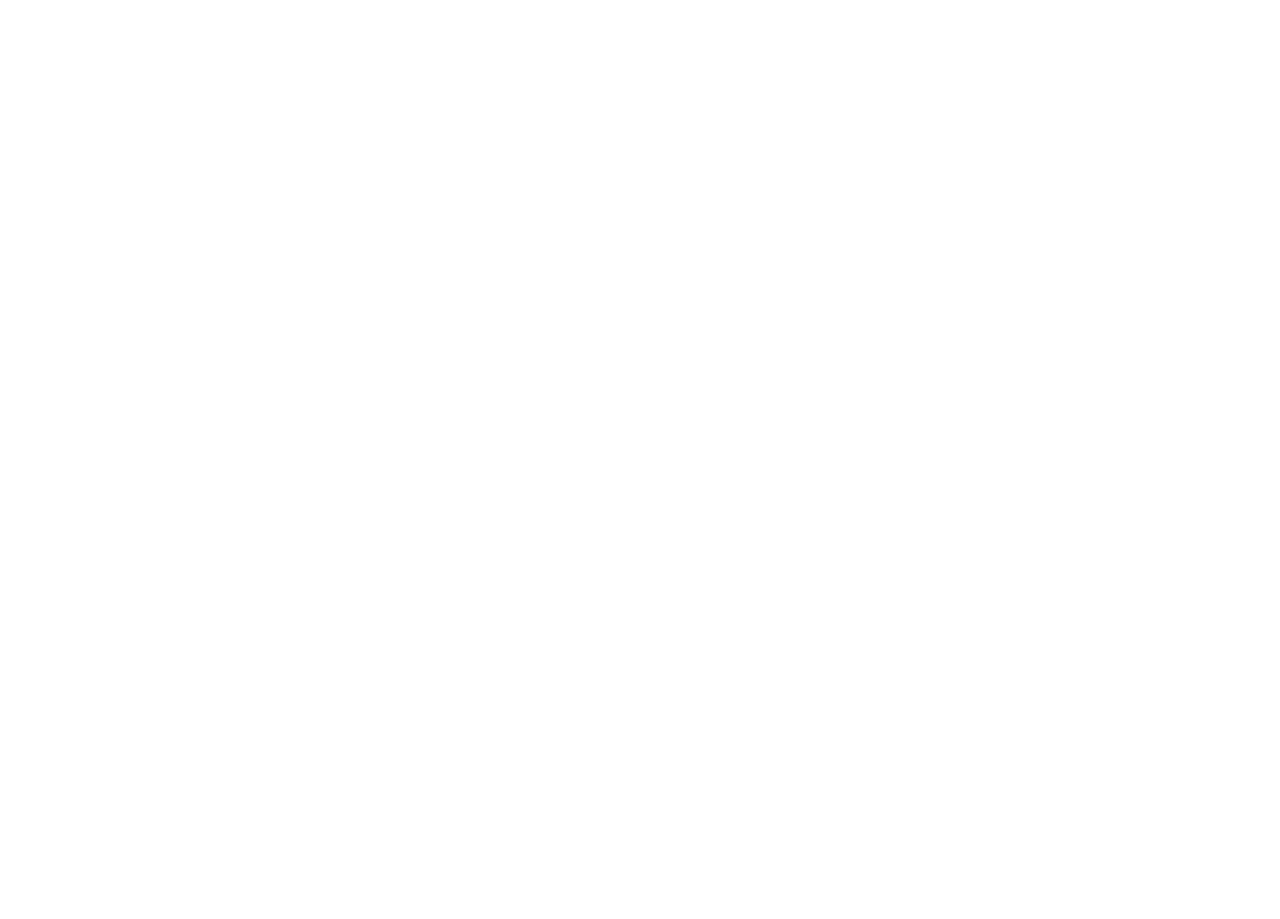
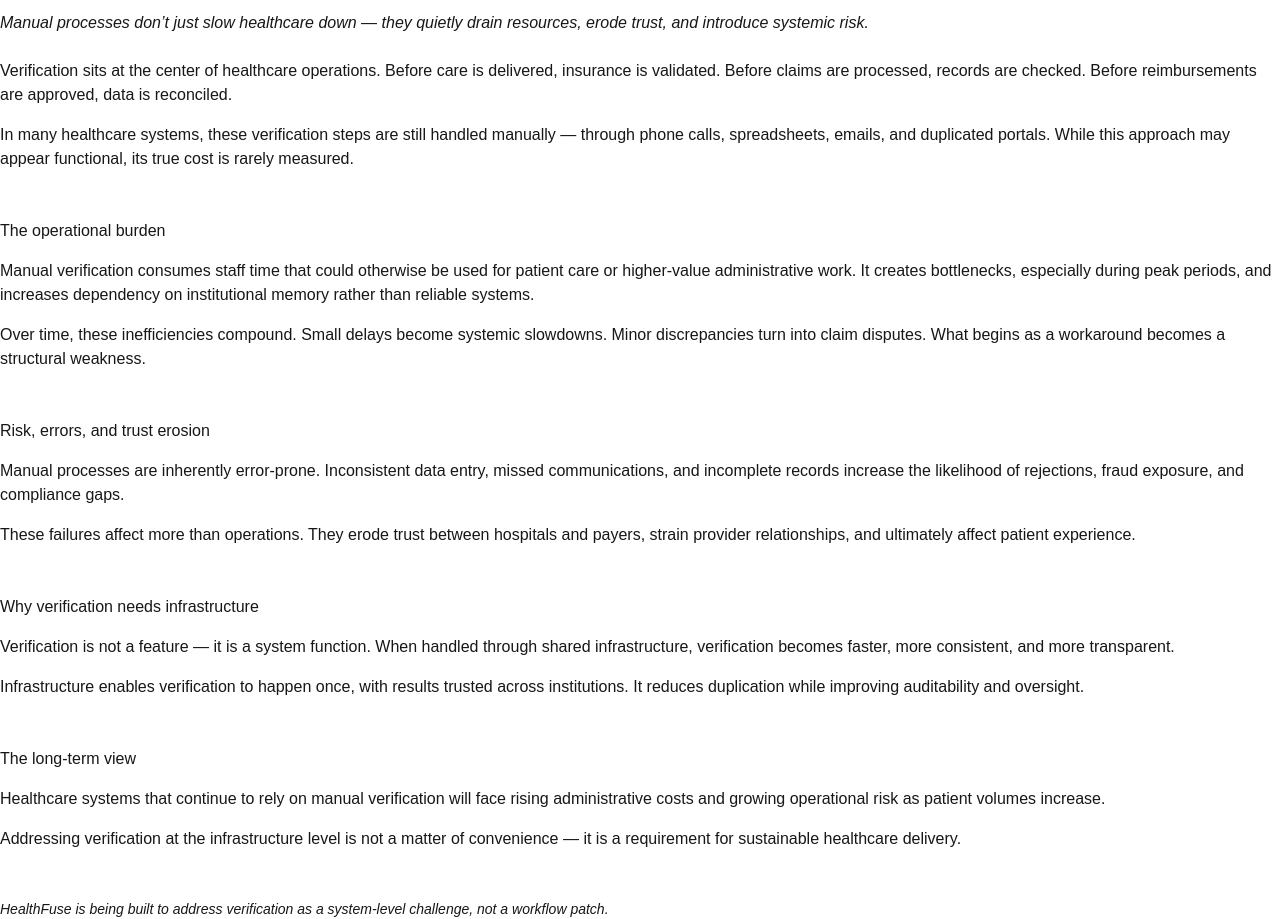
Before and after one commit to Nwokeoma/healthfuse, a Next.js app: page /insights/verification in a window 1280 px wide. Before the commit this address had no page. Shown: the part 160-1079 px from the top of the page. Before the commit the page ends 800 px from the top, so only its background shows below. Built offline with nearby package versions, Linux system fonts and the light colour scheme.

Commit message:
Add essay on manual verification costs in healthcare systems

```diff
--- a/app/insights/page.tsx
+++ b/app/insights/page.tsx
@@ -25,6 +25,14 @@
     What pilots should actually test — and why most fail.
   </p>
 </li>
+<li>
+  <a href="/insights/verification" className="underline">
+    The Hidden Cost of Manual Verification in Healthcare Systems
+  </a>
+  <p className="mt-2 text-sm">
+    Why verification failures quietly drain healthcare systems.
+  </p>
+</li>
 
         </ul>
       </>
--- /dev/null
+++ b/app/insights/verification/page.tsx
@@ -0,0 +1,89 @@
+export default function VerificationEssay() {
+    return (
+      <>
+        <h1 className="mb-6">
+          The Hidden Cost of Manual Verification in Healthcare Systems
+        </h1>
+
+        <p className="italic mt-4">
+          Manual processes don’t just slow healthcare down — they quietly
+          drain resources, erode trust, and introduce systemic risk.
+        </p>
+
+        <p className="mt-6">
+          Verification sits at the center of healthcare operations. Before care
+          is delivered, insurance is validated. Before claims are processed,
+          records are checked. Before reimbursements are approved, data is
+          reconciled.
+        </p>
+
+        <p className="mt-4">
+          In many healthcare systems, these verification steps are still handled
+          manually — through phone calls, spreadsheets, emails, and duplicated
+          portals. While this approach may appear functional, its true cost is
+          rarely measured.
+        </p>
+
+        <h2 className="mt-12 mb-4">The operational burden</h2>
+
+        <p className="mt-4">
+          Manual verification consumes staff time that could otherwise be used
+          for patient care or higher-value administrative work. It creates
+          bottlenecks, especially during peak periods, and increases dependency
+          on institutional memory rather than reliable systems.
+        </p>
+
+        <p className="mt-4">
+          Over time, these inefficiencies compound. Small delays become systemic
+          slowdowns. Minor discrepancies turn into claim disputes. What begins
+          as a workaround becomes a structural weakness.
+        </p>
+
+        <h2 className="mt-12 mb-4">Risk, errors, and trust erosion</h2>
+
+        <p className="mt-4">
+          Manual processes are inherently error-prone. Inconsistent data entry,
+          missed communications, and incomplete records increase the likelihood
+          of rejections, fraud exposure, and compliance gaps.
+        </p>
+
+        <p className="mt-4">
+          These failures affect more than operations. They erode trust between
+          hospitals and payers, strain provider relationships, and ultimately
+          affect patient experience.
+        </p>
+
+        <h2 className="mt-12 mb-4">Why verification needs infrastructure</h2>
+
+        <p className="mt-4">
+          Verification is not a feature — it is a system function. When handled
+          through shared infrastructure, verification becomes faster, more
+          consistent, and more transparent.
+        </p>
+
+        <p className="mt-4">
+          Infrastructure enables verification to happen once, with results
+          trusted across institutions. It reduces duplication while improving
+          auditability and oversight.
+        </p>
+
+        <h2 className="mt-12 mb-4">The long-term view</h2>
+
+        <p className="mt-4">
+          Healthcare systems that continue to rely on manual verification will
+          face rising administrative costs and growing operational risk as
+          patient volumes increase.
+        </p>
+
+        <p className="mt-4">
+          Addressing verification at the infrastructure level is not a matter of
+          convenience — it is a requirement for sustainable healthcare delivery.
+        </p>
+
+        <p className="mt-12 text-sm italic">
+          HealthFuse is being built to address verification as a system-level
+          challenge, not a workflow patch.
+        </p>
+      </>
+    );
+  }
```
